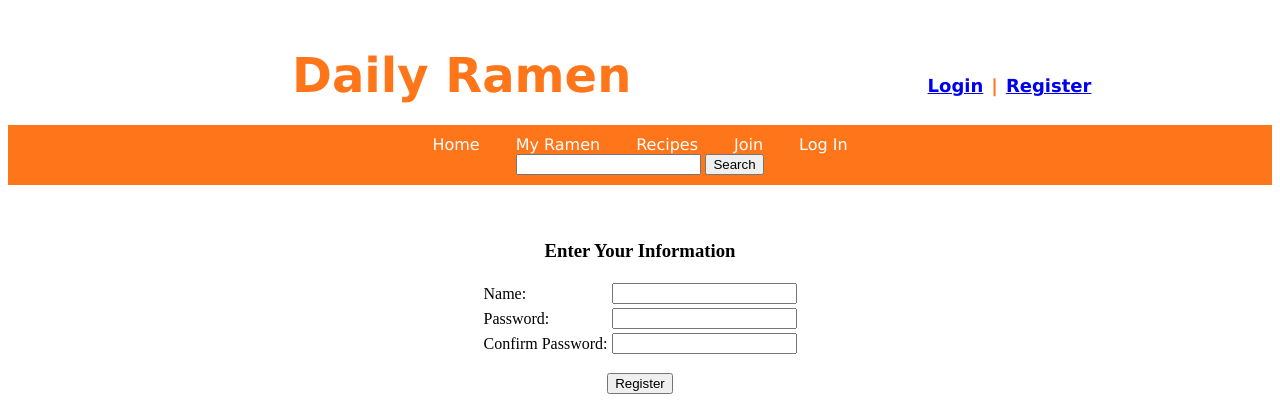
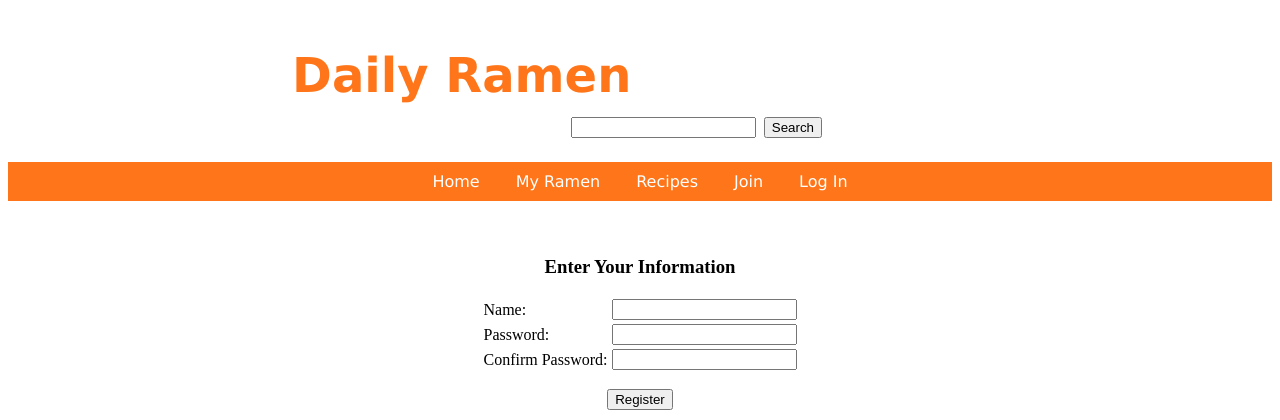
Before and after one commit to SleepyOne/Daily-Ramen, a Flask app: page /createAccount in a window 1280 px wide. Shown: the top 420 px of the page. Run offline with Flask 2, Linux system fonts and the light colour scheme; some libraries are stand-ins or nearby versions.

Commit message:
Fixed Layout page
Moved the search box to a better spot and got rid of the pointless Login
| Register section there

```diff
--- a/templates/layout.html
+++ b/templates/layout.html
@@ -37,12 +37,15 @@
   <title>Daily Ramen</title>
   <br/>
   <header>
-  <h1><font face="verdana" size="20" color="#FF7519">&nbsp;&nbsp;&nbsp;&nbsp;&nbsp;&nbsp;&nbsp;&nbsp;&nbsp;&nbsp;&nbsp;&nbsp;&nbsp;&nbsp;&nbsp;&nbsp;&nbsp;Daily Ramen</font>
+  <span><h1><font face="verdana" size="20" color="#FF7519">&nbsp;&nbsp;&nbsp;&nbsp;&nbsp;&nbsp;&nbsp;&nbsp;&nbsp;&nbsp;&nbsp;&nbsp;&nbsp;&nbsp;&nbsp;&nbsp;&nbsp;Daily Ramen</font>
 
-    <span><font face="verdana" size="4" color="#FF7519">&nbsp;&nbsp;&nbsp;&nbsp;&nbsp;&nbsp;&nbsp;&nbsp;&nbsp;&nbsp;&nbsp;&nbsp;&nbsp;&nbsp;&nbsp;&nbsp;&nbsp;&nbsp;&nbsp;&nbsp;&nbsp;&nbsp;&nbsp;&nbsp;&nbsp;&nbsp;&nbsp;&nbsp;&nbsp;&nbsp;&nbsp;&nbsp;&nbsp;&nbsp;&nbsp;&nbsp;&nbsp;&nbsp;&nbsp;&nbsp;&nbsp;&nbsp;&nbsp;&nbsp;&nbsp;&nbsp;<a href="/login">Login</a></font>
-    <font face="verdana" size="4" color="#FF7519">|</font>
-      <font face="verdana" size="4" color="#FF7519"><a href="/createAccount">Register</a></font></span>
-  </h1>
+    <div style="text-align:right; margin-right:450px;">
+      <form action="search" method = 'post'>
+            <input type="text" name="searchword">
+            <input type="submit" value="Search">
+      </form>
+    </div>
+    </h1></span>
   </header>
 
   <div id="navbar">
@@ -52,10 +55,7 @@
     <li><a href="/search">Recipes</a></li>
     <li><a href="/createAccount">Join</a></li>
     <li><a href="/login">Log In</a></li>
-    <li><form action="search" method = 'post'>
-            <input type="text" name="searchword">
-            <input type="submit" value="Search">
-      </form></li>
+
   </ul>
   </div>
 
```
